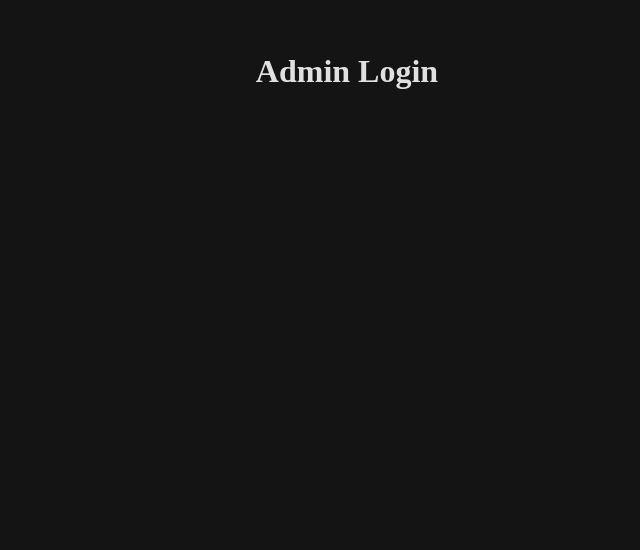
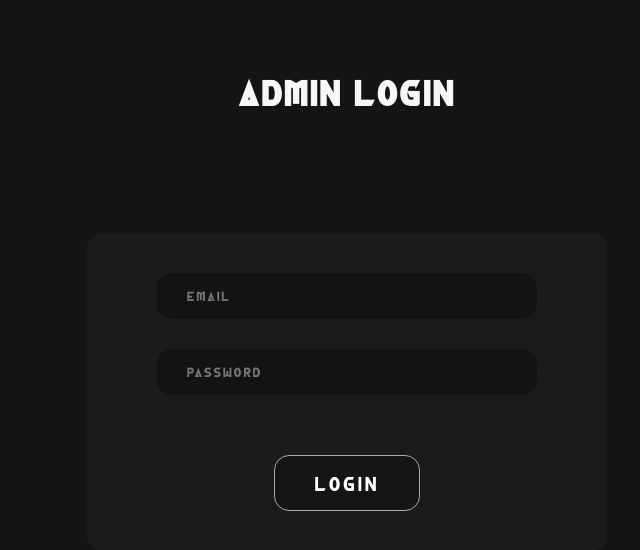
Before and after one commit to The-Block-Baron/Admin-Control-Panel, a React (Vite) app: page /admin-login in a window 1280 px wide. Shown: the top 550 px of the page, without its empty margins (293-933 px from the left). Built offline with nearby package versions, Linux system fonts and the light colour scheme.

Commit message:
Applied design to AdminLogin component

```diff
--- a/src/components/AdminLogin.jsx
+++ b/src/components/AdminLogin.jsx
@@ -1,11 +1,43 @@
 // src/components/AdminLogin.jsx
-import React from 'react';
+import React, { useState } from 'react';
+import { Title, LoginContainer, Container, Form, Button, Input } from './StyledAdminLogin';
 
 const AdminLogin = () => {
+  const [email, setEmail] = useState('');
+  const [password, setPassword] = useState('');
+
+  const handleSubmit = (e) => {
+    e.preventDefault();
+    // Here you will handle the form submission and connect to the API
+    console.log('Email:', email);
+    console.log('Password:', password);
+  };
+
   return (
-    <div>
-      <h1>Admin Login</h1>
-    </div>
+    <LoginContainer>
+      <Title>Admin Login</Title>
+      <Container>
+        <Form onSubmit={handleSubmit}>
+        <Input
+            type="email"
+            name="email"
+            placeholder="Email"
+            value={email}
+            onChange={(e) => setEmail(e.target.value)}
+            required
+          />
+          <Input
+            type="password"
+            name="password"
+            placeholder="Password"
+            value={password}
+            onChange={(e) => setPassword(e.target.value)}
+            required
+          />
+          <Button type="submit">Login</Button>
+        </Form>
+      </Container>
+    </LoginContainer>
   );
 };
 
--- a/src/components/StyledLanding.jsx
+++ b/src/components/StyledAdminLogin.jsx
@@ -1,7 +1,7 @@
 // src/components/StyledLanding.jsx
 import styled from "styled-components";
 
-export const LandingContainer = styled.div`
+export const LoginContainer = styled.div`
   overflow: hidden;
   display: flex;
   flex-direction: column;
@@ -12,7 +12,7 @@ export const LandingContainer = styled.div`
 `;
 
 export const Title = styled.h1`
-  color: #e0e0e0;
+  color: #F7F7F7;
   margin-top: 40px;
   margin-bottom: 20px;
   font-family: Afogand;
@@ -20,31 +20,41 @@ export const Title = styled.h1`
   letter-spacing: 3px;
   text-align: center;
 `;
-export const Paragraph = styled.p`
-  color: #e0e0e0;
-  font-family: Crimson Text;
-  font-size: 24px;
-  letter-spacing: 3px;
-  font-weight: 600;
-  max-width: 1185px;
-  margin-top: 40px;
-  margin-bottom: 100px;
-`;
 
 export const Container = styled.div`
   background-color: #1b1b1b;
   display: flex;
   flex-direction: column;
   border-radius: 15px;
-  padding: 60px 70px;
-  padding-bottom: 20px;
+  padding: 40px 70px;
+  margin-top: 100px;
+
+`;
+export const Form = styled.form`
+  background-color: #1b1b1b;
+  display: flex;
+  flex-direction: column;
+  align-items: center;
+  justify-content: center;
+`;
+
+export const Input = styled.input`
+  background-color: #131313;
+  font-family: Afogand;
+  border: none;
+  padding: 15px 200px 15px 30px;
+  margin-bottom: 30px;
+  letter-spacing: 2px;
+  border-radius: 15px;
+  color: white;
+
 `;
 
 export const Button = styled.button`
   font-family: Afogand;
   letter-spacing: 3px;
-  margin-bottom: 50px;
-  padding: 35px 45px;
+  padding: 15px 40px;
+  max-width: 150px;
   font-size: 20px;
   background-color: #151515;
   color: #fff;
@@ -53,7 +63,7 @@ export const Button = styled.button`
   cursor: pointer;
   transition: background-color 0.5s;
   border-radius: 15px;
-
+  margin-top: 30px;
   &:hover {
     background-color: #ffffff;
     color: #151515;
```
